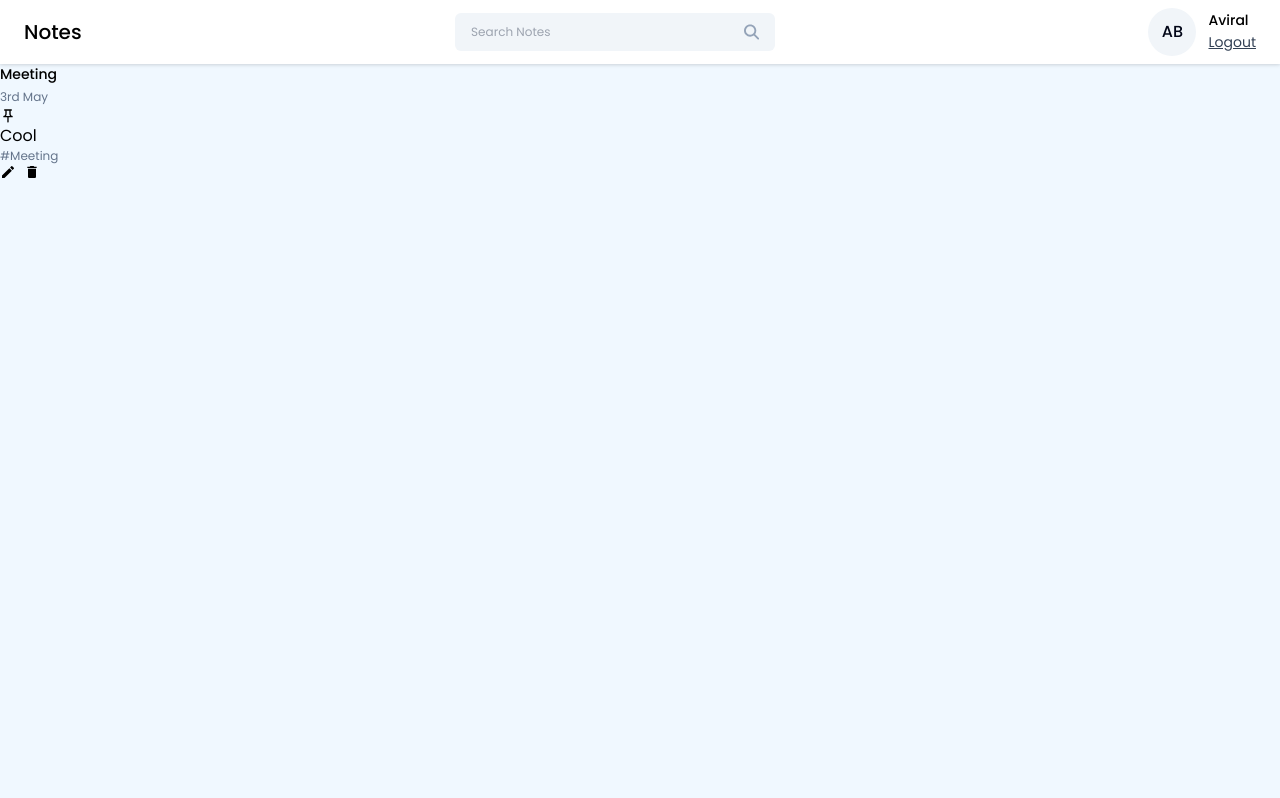
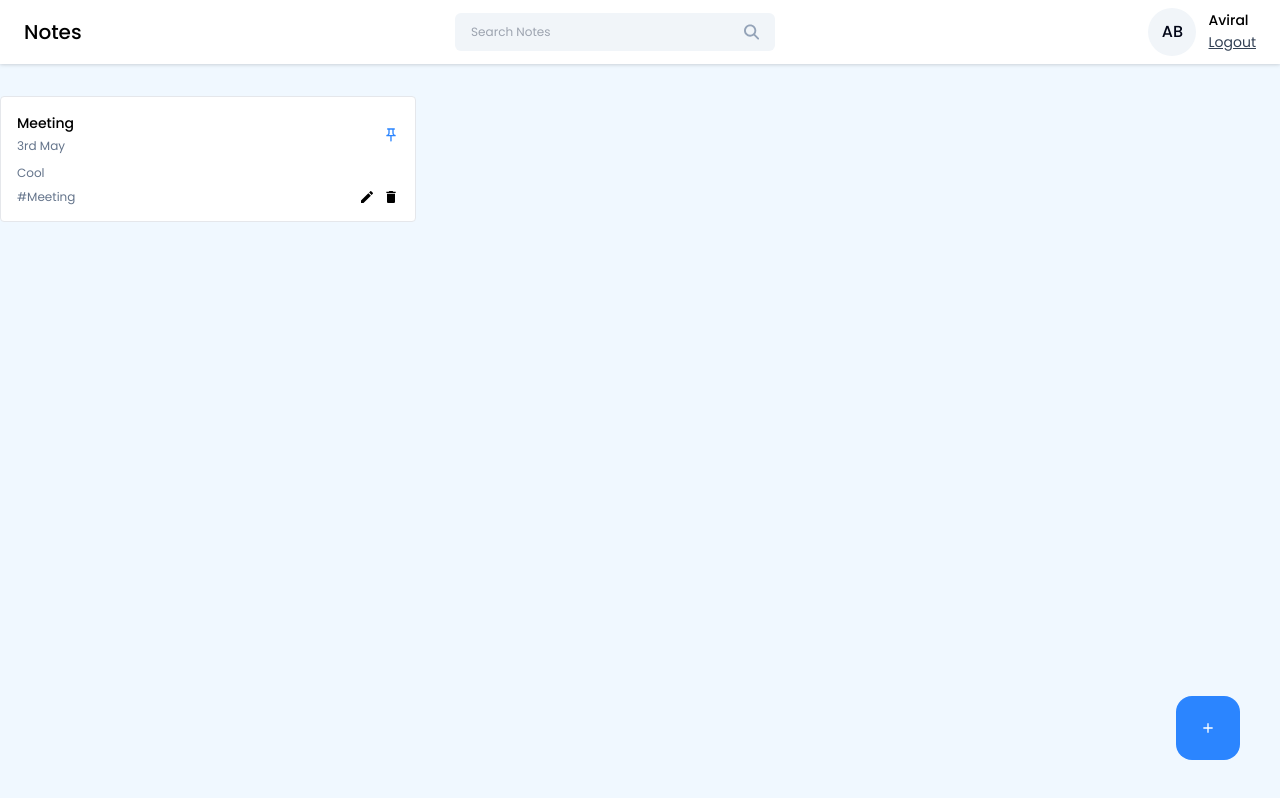
Before and after one commit to Aviral1611/notes_app, a React (Vite) app: page /dashboard in a window 1280 px wide. Built offline with nearby package versions, Linux system fonts and the light colour scheme.

Commit message:
More changes

```diff
--- a/src/components/Cards/NoteCard.jsx
+++ b/src/components/Cards/NoteCard.jsx
@@ -14,19 +14,19 @@
     onPinNote,
 }) => {
   return (
-    <div>
-      <div className=''>
+    <div className='border rounded p-4 bg-white hover:shadow-xl transition-all ease-in-out'>
+      <div className='flex items-center justify-between'>
         <div>
             <h6 className='text-sm font-medium'>{title}</h6>
             <span className='text-xs text-slate-500'>{date}</span>
         </div>
 
-        <MdOutlinePushPin className='' onClick = {onPinNote} />
+        <MdOutlinePushPin className={`icon-btn ${isPinned ? 'text-primary' : 'text-slate-300'}`} onClick = {onPinNote} />
       </div>
 
-      <p className=''>{content?.slice(0,60)}</p>
+      <p className='text-xs text-slate-500 mt-2'>{content?.slice(0,60)}</p>
 
-      <div className=''>
+      <div className='flex items-center justify-between mt-2'>
         <div className='text-xs text-slate-500'>
             {tags}
         </div>
--- a/src/index.css
+++ b/src/index.css
@@ -25,4 +25,8 @@
         @apply w-full text-sm bg-primary text-white p-2 rounded my-1 hover:bg-blue-600
     }
 
+    .icon-brn{
+        @apply text-xl text-gray-500 hover:text-primary cursor-pointer
+    }
+
 }
--- a/src/pages/Home/Home.jsx
+++ b/src/pages/Home/Home.jsx
@@ -1,6 +1,7 @@
 import React from 'react'
 import Navbar from '../../components/Navbar/Navbar'
 import NoteCard from '../../components/Cards/NoteCard'
+import {MdAdd} from 'react-icons/md'
 
 const Home = () => {
   return (
@@ -9,6 +10,7 @@
 
       <div className='container mx-auto'>
 
+        <div className='grid grid-cols-3 gap-4 mt-8 '>
 
           <NoteCard
           title="Meeting"
@@ -21,12 +23,12 @@
           onPinNote={() => {}}
           />
 
-
-
+       </div>
       </div>
 
-
-
+      <button className='w-16 h-16 flex items-center justify-center rounded-2xl bg-primary hover:bg-blue-700 absolute right-10 bottom-10 ' onClick={() => {}}>
+        <MdAdd className="text-32px text-white" />
+      </button>
     </>
   )
 }
```
Lines whose indentation alone changed are shown as unchanged.
